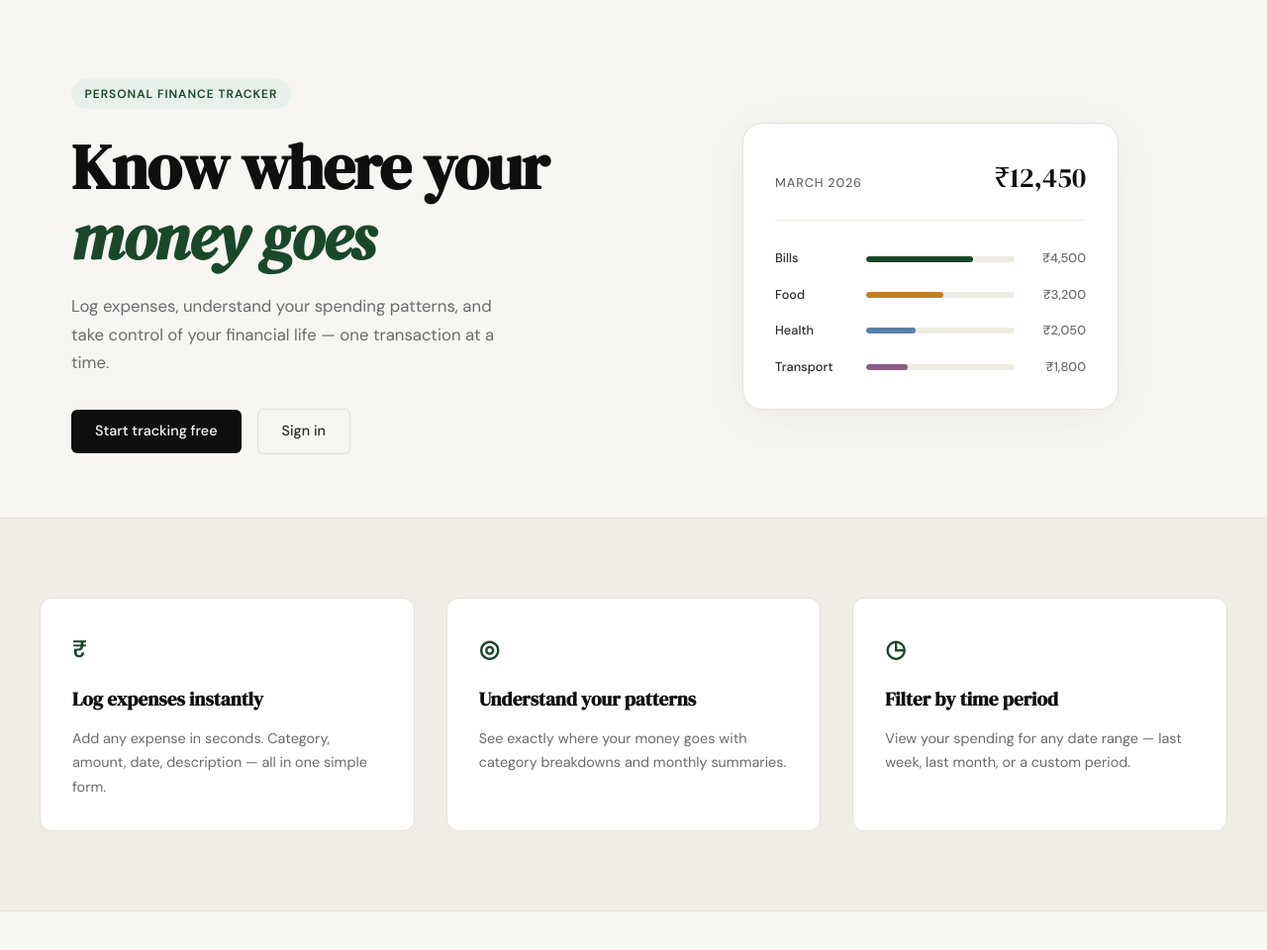
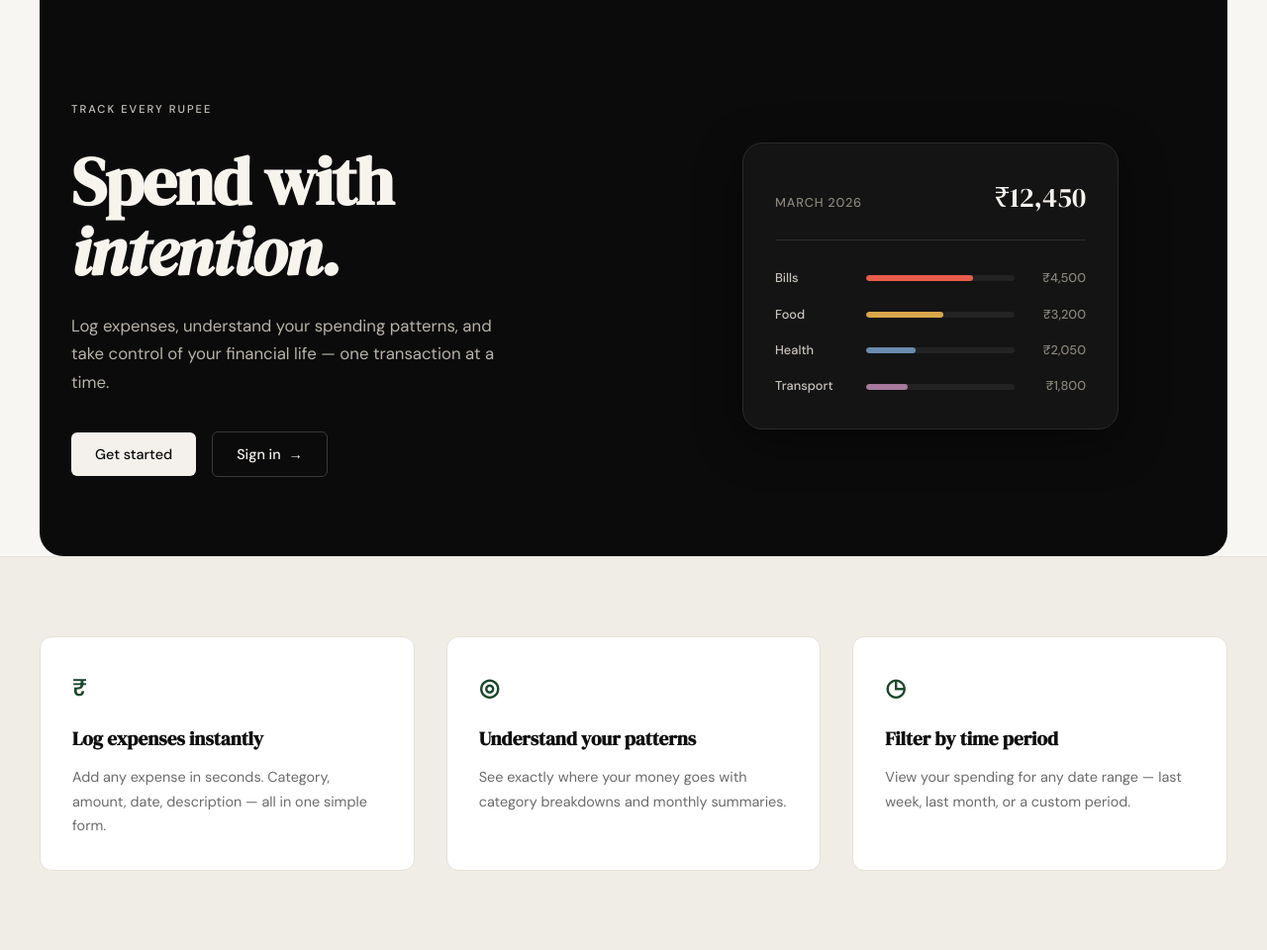
Before and after one commit to viish00/spendly, a Flask app: page / in a window 1280 px wide. Shown: the part 61-1021 px from the top of the page at 99% size. Run offline with Flask 3, Linux system fonts and the light colour scheme.

Commit message:
Redesign hero section to match new dark theme
Update landing hero copy (Track Every Rupee eyebrow, Spend with intention. headline, Get started + Sign in arrow buttons) and re-theme the .hero and .mock-card CSS for the dark background. Button variants scoped to .hero so features/footer stay on the light theme.

```diff
--- a/static/css/style.css
+++ b/static/css/style.css
@@ -124,48 +124,51 @@ a { color: inherit; text-decoration: none; }
 /* ------------------------------------------------------------------ */
 
 .hero {
-    padding: 5rem 2rem 4rem;
+    background: #0b0b0b;
+    color: #f4f1ec;
+    padding: 6rem 2rem 5rem;
     display: grid;
     grid-template-columns: 1fr 1fr;
     gap: 4rem;
     align-items: center;
     max-width: var(--max-width);
     margin: 0 auto;
+    border-radius: 0 0 24px 24px;
 }
 
 .hero-badge {
     display: inline-block;
-    background: var(--accent-light);
-    color: var(--accent);
-    font-size: 0.75rem;
-    font-weight: 600;
-    letter-spacing: 0.08em;
+    background: transparent;
+    color: #c9c4ba;
+    font-size: 0.7rem;
+    font-weight: 500;
+    letter-spacing: 0.18em;
     text-transform: uppercase;
-    padding: 0.35rem 0.85rem;
-    border-radius: 999px;
-    margin-bottom: 1.5rem;
+    padding: 0;
+    border-radius: 0;
+    margin-bottom: 1.75rem;
 }
 
 .hero-title {
     font-family: var(--font-display);
-    font-size: clamp(2.5rem, 5vw, 4rem);
-    line-height: 1.1;
+    font-size: clamp(2.75rem, 5.5vw, 4.25rem);
+    line-height: 1.05;
     letter-spacing: -0.02em;
-    color: var(--ink);
-    margin-bottom: 1.25rem;
+    color: #f7f4ee;
+    margin-bottom: 1.5rem;
 }
 
 .hero-title em {
     font-style: italic;
-    color: var(--accent);
+    color: #f7f4ee;
 }
 
 .hero-subtitle {
     font-size: 1.05rem;
-    color: var(--ink-muted);
+    color: #b8b3a8;
     line-height: 1.7;
     max-width: 460px;
-    margin-bottom: 2rem;
+    margin-bottom: 2.25rem;
 }
 
 .hero-actions {
@@ -184,13 +187,13 @@ a { color: inherit; text-decoration: none; }
 }
 
 .mock-card {
-    background: var(--paper-card);
-    border: 1px solid var(--border);
+    background: #141414;
+    border: 1px solid #2a2a2a;
     border-radius: var(--radius-lg);
     padding: 2rem;
     width: 100%;
     max-width: 380px;
-    box-shadow: 0 8px 40px rgba(0,0,0,0.06);
+    box-shadow: 0 12px 48px rgba(0,0,0,0.45);
 }
 
 .mock-card-header {
@@ -199,13 +202,13 @@ a { color: inherit; text-decoration: none; }
     align-items: baseline;
     margin-bottom: 1.75rem;
     padding-bottom: 1.25rem;
-    border-bottom: 1px solid var(--border-soft);
+    border-bottom: 1px solid #2a2a2a;
 }
 
 .mock-label {
     font-size: 0.8rem;
     font-weight: 500;
-    color: var(--ink-muted);
+    color: #8a857a;
     text-transform: uppercase;
     letter-spacing: 0.06em;
 }
@@ -213,7 +216,7 @@ a { color: inherit; text-decoration: none; }
 .mock-total {
     font-family: var(--font-display);
     font-size: 1.75rem;
-    color: var(--ink);
+    color: #f7f4ee;
 }
 
 .mock-bars { display: flex; flex-direction: column; gap: 1rem; }
@@ -228,31 +231,31 @@ a { color: inherit; text-decoration: none; }
 .mock-cat {
     font-size: 0.8rem;
     font-weight: 500;
-    color: var(--ink-soft);
+    color: #c9c4ba;
 }
 
 .mock-bar-track {
     height: 6px;
-    background: var(--border-soft);
+    background: #232323;
     border-radius: 999px;
     overflow: hidden;
 }
 
 .mock-bar {
     height: 100%;
-    background: var(--accent);
+    background: #e85d4a;
     border-radius: 999px;
     transition: width 0.6s ease;
 }
 
-.mock-bar-2 { background: var(--accent-2); }
-.mock-bar-3 { background: #5b7fa6; }
-.mock-bar-4 { background: #8b5e83; }
+.mock-bar-2 { background: #d9a64a; }
+.mock-bar-3 { background: #6a8caf; }
+.mock-bar-4 { background: #a87a9e; }
 
 .mock-amt {
     font-size: 0.8rem;
     font-weight: 500;
-    color: var(--ink-muted);
+    color: #8a857a;
     text-align: right;
 }
 
@@ -293,6 +296,43 @@ a { color: inherit; text-decoration: none; }
 .btn-ghost:hover {
     border-color: var(--ink);
     color: var(--ink);
+}
+
+/* Dark-hero button variants — scoped to the hero so the rest of the
+   page keeps its light theme. */
+
+.hero .btn-primary.btn-on-dark {
+    background: #f4f1ec;
+    color: #0b0b0b;
+}
+
+.hero .btn-primary.btn-on-dark:hover {
+    background: #ffffff;
+    color: #0b0b0b;
+}
+
+.hero .btn-ghost.btn-on-dark {
+    background: transparent;
+    color: #f4f1ec;
+    border: 1px solid #3a3a3a;
+    display: inline-flex;
+    align-items: center;
+    gap: 0.5rem;
+}
+
+.hero .btn-ghost.btn-on-dark:hover {
+    border-color: #f4f1ec;
+    color: #ffffff;
+    background: transparent;
+}
+
+.hero .btn-arrow {
+    display: inline-block;
+    transition: transform 0.2s;
+}
+
+.hero .btn-ghost.btn-on-dark:hover .btn-arrow {
+    transform: translateX(3px);
 }
 
 /* ------------------------------------------------------------------ */
--- a/templates/landing.html
+++ b/templates/landing.html
@@ -6,10 +6,10 @@
 
 <section class="hero">
     <div class="hero-inner">
-        <div class="hero-badge">Personal Finance Tracker</div>
+        <div class="hero-badge">Track Every Rupee</div>
         <h1 class="hero-title">
-            Know where your<br>
-            <em>money goes</em>
+            Spend with<br>
+            <em>intention.</em>
         </h1>
         <p class="hero-subtitle">
             Log expenses, understand your spending patterns,
@@ -17,8 +17,8 @@
             one transaction at a time.
         </p>
         <div class="hero-actions">
-            <a href="{{ url_for('register') }}" class="btn-primary">Start tracking free</a>
-            <a href="{{ url_for('login') }}" class="btn-ghost">Sign in</a>
+            <a href="{{ url_for('register') }}" class="btn-primary btn-on-dark">Get started</a>
+            <a href="{{ url_for('login') }}" class="btn-ghost btn-on-dark">Sign in <span class="btn-arrow">&rarr;</span></a>
         </div>
     </div>
     <div class="hero-visual">
```
